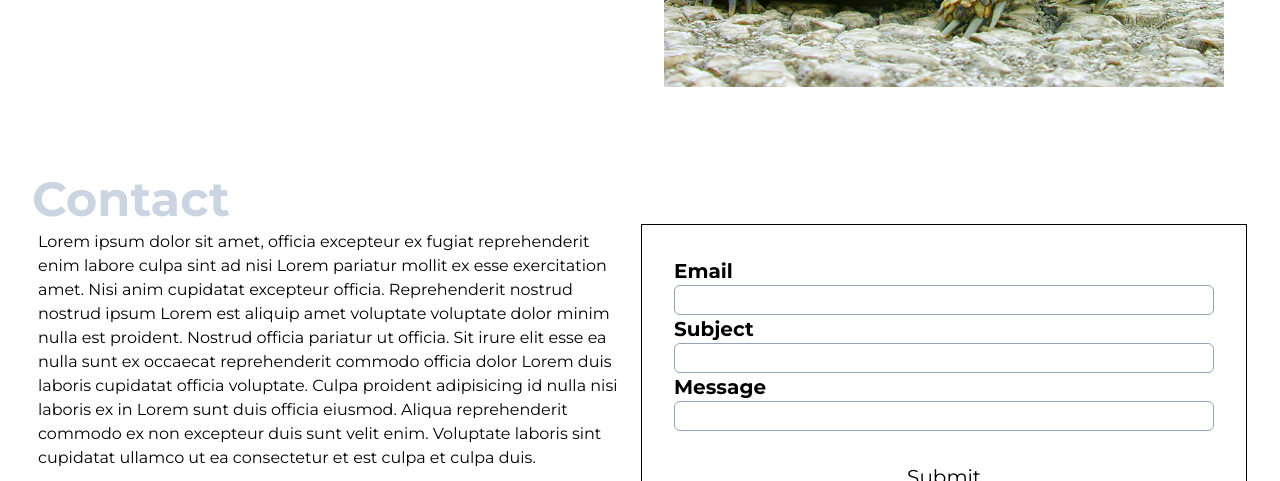
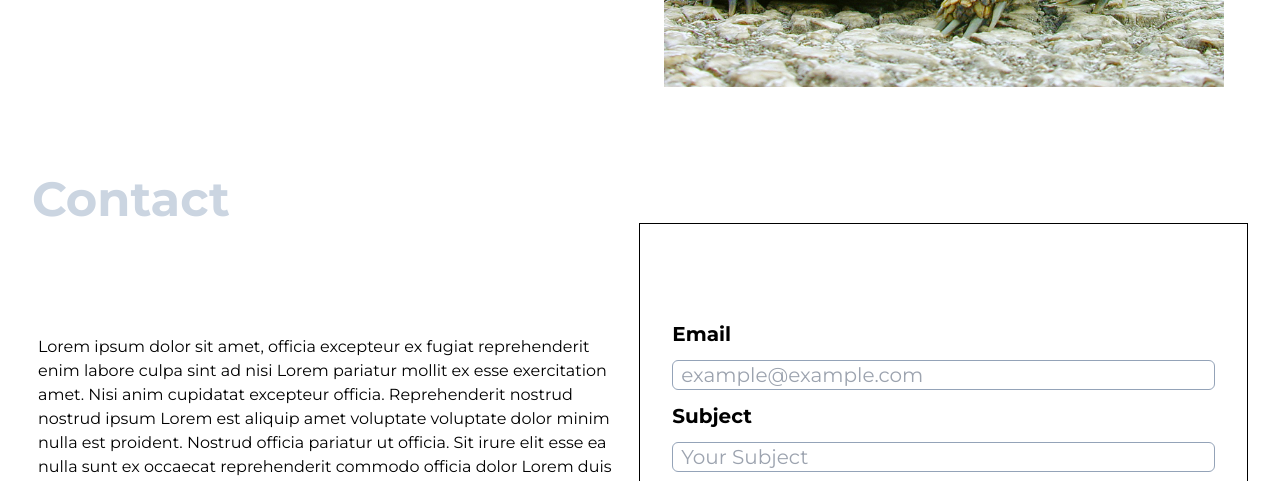
Before and after one commit to fmway/UTSPromnet, a plain HTML site: page index.html in a window 1280 px wide. Shown: the part 1847-2328 px from the top of the page. Drawn offline with nearby package versions, Linux system fonts and the light colour scheme.

Commit message:
fix some code

```diff
--- a/index.html
+++ b/index.html
@@ -90,22 +90,22 @@
               </div>
             </div>
           </td>
-          <td>
-            <form class="border border-black p-8 text-xl">
-              <label for="email" class="font-bold">Email</label>
-              <br />
-              <input class="border w-full border-slate-400 rounded rounded-md" type="email" id="email" name="email" value="" />
-              <br />
-              <label for="subject" class="font-bold">Subject</label>
-              <br />
-              <input class="border w-full border-slate-400 rounded rounded-md" type="text" id="subject" name="subject" value="" />
-              <br />
-              <label for="message" class="font-bold">Message</label>
-              <br />
-              <input class="border w-full border-slate-400 rounded rounded-md" type="text" id="message" name="message" value="" />
-              <br />
-              <div class="text-center mt-8">
-                <button type="submit">Submit</button>
+          <td class="border border-black p-8 text-xl">
+            <form class="my-16">
+              <div class="mb-3">
+                <label for="email" class="font-bold">Email</label>
+              </div>
+              <input class="px-2 border w-full border-slate-400 rounded rounded-md" type="email" id="email" name="email" placeholder="example@example.com" value="" />
+              <div class="my-3">
+              <label for="subject" class="font-bold pb-3">Subject</label>
+              </div>
+              <input class="px-2 border w-full border-slate-400 rounded rounded-md" type="text" id="subject" name="subject" placeholder="Your Subject" value="" />
+              <div class="my-3">
+              <label for="message" class="font-bold pb-3">Message</label>
+              </div>
+              <input class="px-2 border w-full border-slate-400 rounded rounded-md" type="text" id="message" name="message" placeholder="Your Message" value="" />
+              <div class="text-center mt-12">
+                <button class="border border-4 rounded-full px-2 border-black" type="submit">Submit</button>
               </div>
             </form>
           </td>
```
